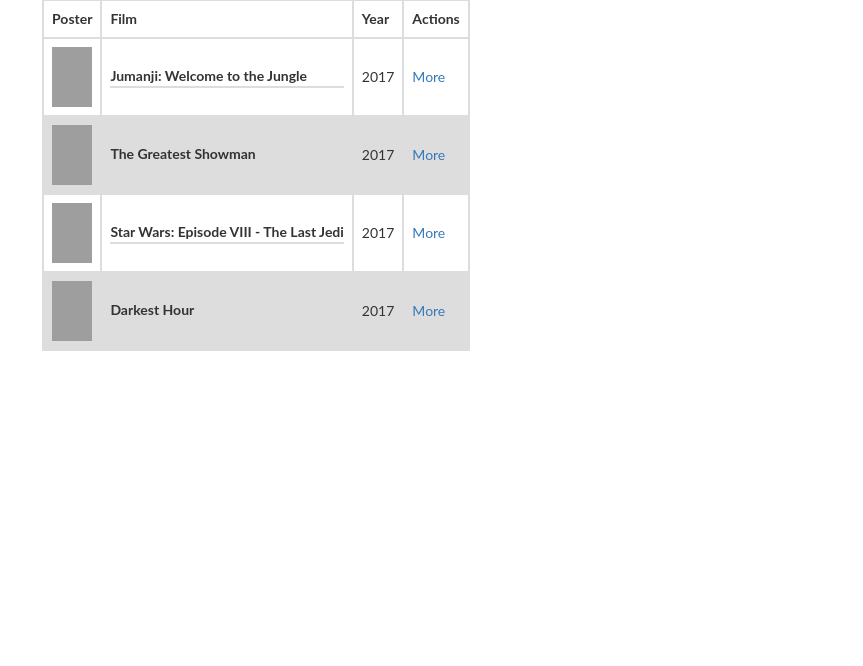
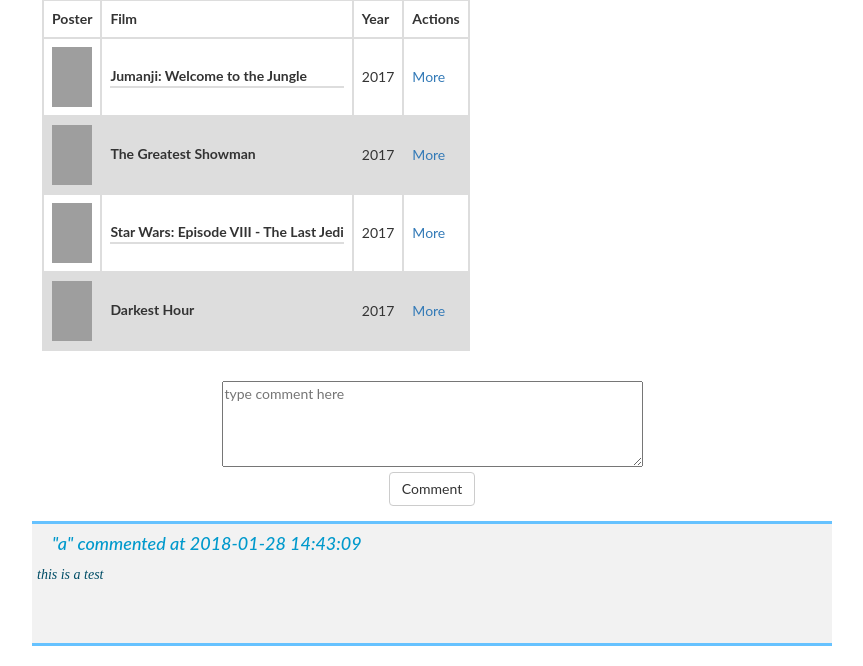
Before and after one commit to Deniz11/WebIK24, a Flask app: page /community?community=China in a window 1280 px wide. Shown: the part 343-1009 px from the top of the page, without its empty margins (38-901 px from the left). Before the commit the page ends 694 px from the top, so only its background shows below. Run offline with Flask 2, Linux system fonts and the light colour scheme; the visitor is signed in with stand-in values (Sample User, id 1); some libraries are stand-ins or nearby versions; grey boxes are pictures that could not be loaded.

Commit message:
added comment section

```diff
--- a/Collectionneur/application.py
+++ b/Collectionneur/application.py
@@ -256,28 +256,35 @@ def community():
 
     # add random films for TEST PURPOSES
     films = Lists.showlist(request.args.get('community'))
+    comments = com.community_comments(request.args.get('community'))
 
     if request.method == "POST":
+
+        if request.form.get("commented"):
+            username = User.get_username(session["user_id"])
+            com.save_comment(username, request.args.get('community'), request.form.get("comment"))
+            comments = com.community_comments(request.args.get('community'))
+            return render_template("community.html", comments = comments, page=com.show(request.args.get('community'))[0], members=com.showmembers(request.args.get('community')), films=films, member=com.member(session["user_id"], request.args.get('community')))
 
         if request.form.get("comaction") == "join":
 
             com.join(User.get_username(session["user_id"]),request.args.get('community'))
 
-            return render_template("community.html", page=com.show(request.args.get('community'))[0], members=com.showmembers(request.args.get('community')), films=films, member=com.member(session["user_id"], request.args.get('community')))
+            return render_template("community.html", comments = comments, page=com.show(request.args.get('community'))[0], members=com.showmembers(request.args.get('community')), films=films, member=com.member(session["user_id"], request.args.get('community')))
 
         elif request.form.get("comaction") == "leave":
 
             com.remove_member(User.get_username(session["user_id"]),request.args.get('community'))
 
-            return render_template("community.html", page=com.show(request.args.get('community'))[0], members=com.showmembers(request.args.get('community')), films=films, member=com.member(session["user_id"], request.args.get('community')))
+            return render_template("community.html", comments = comments, page=com.show(request.args.get('community'))[0], members=com.showmembers(request.args.get('community')), films=films, member=com.member(session["user_id"], request.args.get('community')))
 
         #wrong post request
         else:
-            return render_template("community.html", page=com.show(request.args.get('community'))[0], members=com.showmembers(request.args.get('community')), films=films, member=com.member(session["user_id"], request.args.get('community')))
+            return render_template("community.html", comments = comments, page=com.show(request.args.get('community'))[0], members=com.showmembers(request.args.get('community')), films=films, member=com.member(session["user_id"], request.args.get('community')))
 
     else:
 
-        return render_template("community.html", page=com.show(request.args.get('community'))[0], members=com.showmembers(request.args.get('community')), films=films, member=com.member(session["user_id"], request.args.get('community')))
+        return render_template("community.html" ,comments = comments, page=com.show(request.args.get('community'))[0], members=com.showmembers(request.args.get('community')), films=films, member=com.member(session["user_id"], request.args.get('community')))
 
 @app.route("/communityoverview", methods=["GET", "POST"])
 
--- a/Collectionneur/communities.py
+++ b/Collectionneur/communities.py
@@ -92,3 +92,9 @@ class Communities():
     def showlist(list_id):
         # returns a single communitylist
         return db.execute("SELECT film_id FROM list_item WHERE list_id = :comlistid", comlistid=comlistid)
+
+    def save_comment(username, community, comment):
+        return db.execute("INSERT INTO comment_section (community, username, comment) VALUES(:community, :username, :comment)", community = community, username = username, comment=comment)
+
+    def community_comments(community):
+        return db.execute("SELECT username,datetime,comment FROM comment_section WHERE community = :community ORDER BY datetime(datetime) DESC", community=community)
--- a/Collectionneur/static/styles.css
+++ b/Collectionneur/static/styles.css
@@ -298,3 +298,23 @@ table.comindex tr, td, th {
 table.comindex tr:nth-child(even) {
     background-color: #dddddd;
 }
+
+.box {
+    background-color: #f2f2f2;
+    width: 800px;
+    border-top: 3px solid #66c2ff;
+    border-bottom: 3px solid #66c2ff;
+    text-align: left;
+    height: 125px;
+
+}
+
+.box h4 {
+  margin-left: 20px;
+
+}
+
+.box p {
+  margin-left: 5px;
+  word-wrap: break-word;
+}
--- a/Collectionneur/templates/community.html
+++ b/Collectionneur/templates/community.html
@@ -77,6 +77,30 @@
         </table>
         </div>
         {% endif %}
+
+        <div style="float:left">
+        <br><textarea required maxlength = "356" rows="4" cols="50" name="comment" form="comment_section" placeholder = "type comment here"></textarea>
+        <form action="{{ url_for('community', community=page.name ) }}" id="comment_section" method="post">
+
+            <div class="form-group">
+                <button class="btn btn-default" type= "submit" name= "commented" value = "True" >Comment</button>
+            </div>
+
+        </form>
+
+        {% for comment in comments %}
+
+        <div class="box">
+        	<h4><font color=" #0099cc"><i>"{{comment["username"]}}" commented at {{comment["datetime"]}}</i></font></h4>
+            <p><font color = "#004d66" face="Calibri light"><i>{{comment["comment"]}}</i></font><p>
+        </div>
+
+        <br>
+
+        {% endfor %}
+
+        </div>
+
     </body>
 
 
```
Also changed, not shown: Collectionneur/Collectionneur.db.
